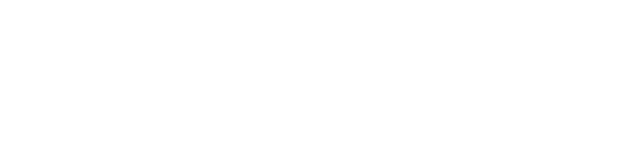
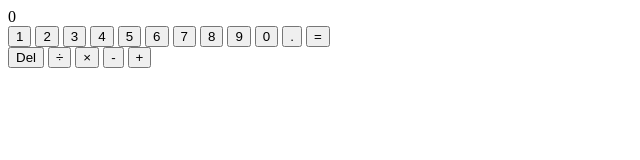
Before and after one commit to WisdomU/Storymaniah, a plain HTML site: page index.html in a window 1280 px wide. Shown: the whole page, without its empty margins (0-640 px from the left). Drawn offline with Linux system fonts and the light colour scheme.

Commit message:
update index.html

```diff
--- a/index.html
+++ b/index.html
@@ -7,6 +7,32 @@
   <title>Document</title>
 </head>
 <body>
-
+  <div class="container">
+    <div class="display">0</div>
+    <div class="calculator_keys">
+      <div class="num">
+        <button class="btn gray one">1</button>
+      <button class="btn gray two">2</button>
+      <button class="btn gray three">3</button>
+      <button class="btn gray four">4</button>
+      <button class="btn gray five">5</button>
+      <button class="btn gray six">6</button>
+      <button class="btn gray seven">7</button>
+      <button class="btn gray eight">8</button>
+      <button class="btn gray nine">9</button>
+      <button class="btn gray zero">0</button>
+      <button class="btn gray dot">.</button>
+      <button class="btn gray equal_to">=</button>
+      </div>
+      <div class="operator">
+      <button class="btn lightgrey delete">Del</button>
+      <button class="btn lightgrey divide">÷</button>
+      <button class="btn lightgrey multiply">×</button>
+      <button class="btn lightgrey minus">-</button>
+      <button class="btn lightgrey add">+</button>
+      </div>
+      <div class="special"></div>
+    </div>
+  </div>
 </body>
 </html>
```
